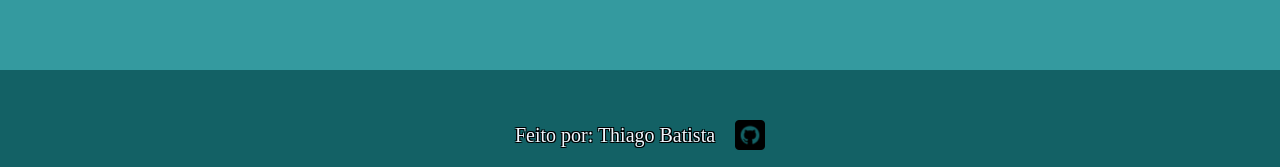
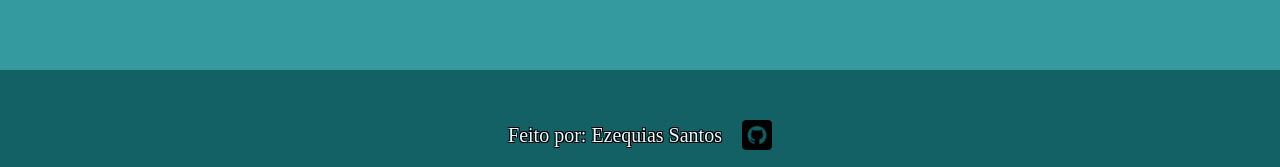
Before and after one commit to QuiasZ/a_viagem_de_chihiro, a website: page public/index.html in a window 1280 px wide. Shown: the part 1921-2088 px from the top of the page. Drawn offline with nearby package versions, Linux system fonts and the light colour scheme; files that its build step writes are made by us from their sources; files whose address does not match are found by name; a web font is replaced by a local one.

Commit message:
Update index.html

```diff
--- a/public/index.html
+++ b/public/index.html
@@ -62,7 +62,7 @@ git commit -m "first commit"<!DOCTYPE html>
     </section>
     <footer class="footer">
         <div class="footer--container">
-            <p>Feito por: Thiago Batista
+            <p>Feito por: Ezequias Santos
             <a href="https://github.com/ThiagoBdev">
                 <img src="./dist/images/github.png" alt="github">
             </a>
```
